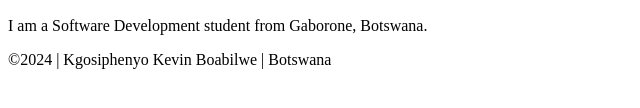
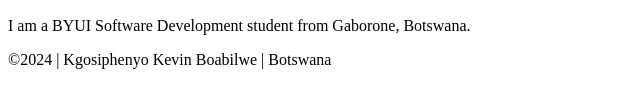
Before and after one commit to GitKid117/wdd130, a plain HTML site: page index.html in a window 1280 px wide. Shown: the part 464-572 px from the top of the page, 0-640 px from the left. Drawn offline with Linux system fonts and the light colour scheme.

```diff
--- a/index.html
+++ b/index.html
@@ -16,7 +16,7 @@
         <main>
             <h1>Kgosiphenyo Kevin Boabilwe | WDD 130</h1>
             <img src="images/profile.jpg" alt="Kgosiphenyo Kevin Boabilwe" width="200">
-            <p>I am a Software Development student from Gaborone, Botswana.</p>
+            <p>I am a BYUI Software Development student from Gaborone, Botswana.</p>
         </main>
         <footer>
             <p>&copy;2024 | Kgosiphenyo Kevin Boabilwe | Botswana</p>
```
